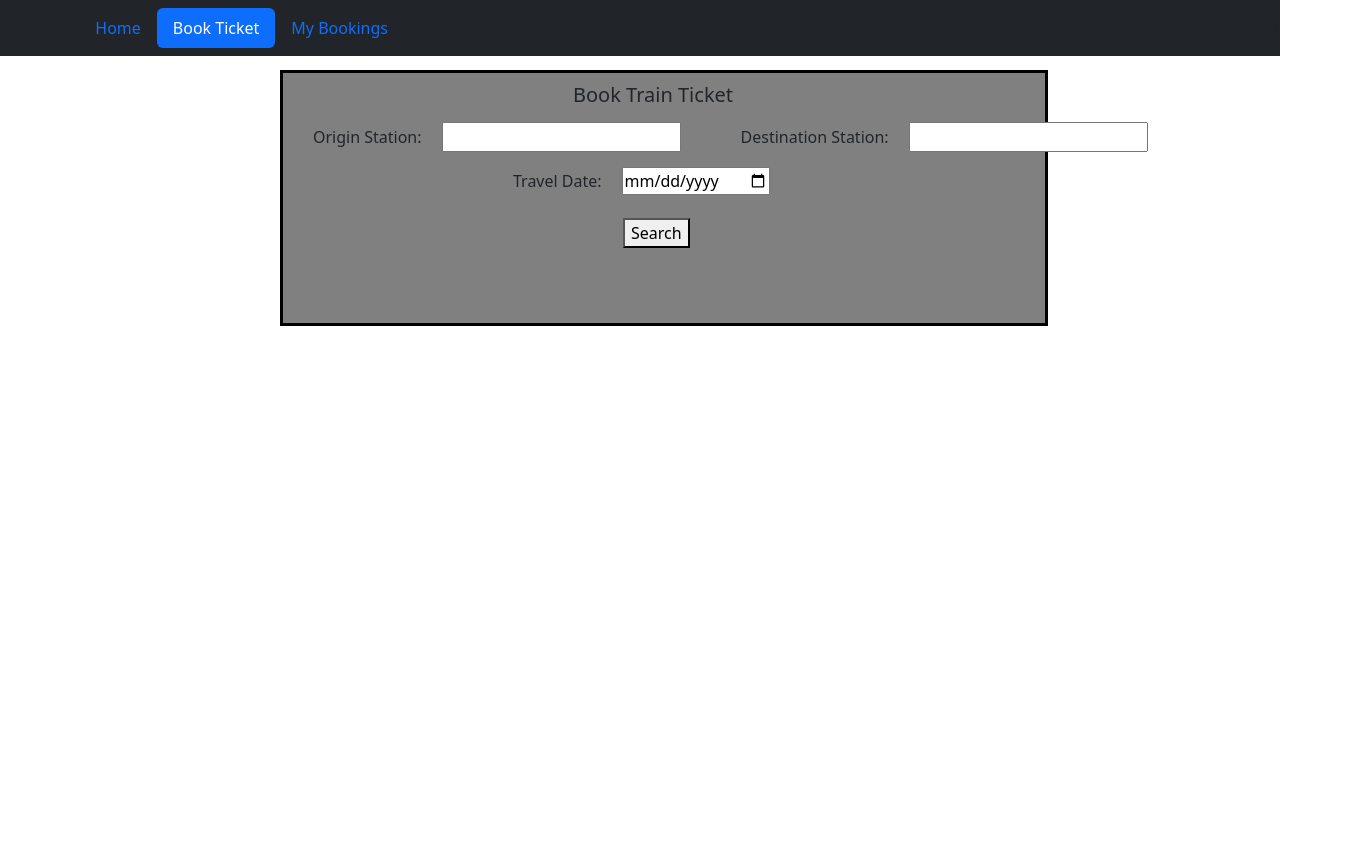
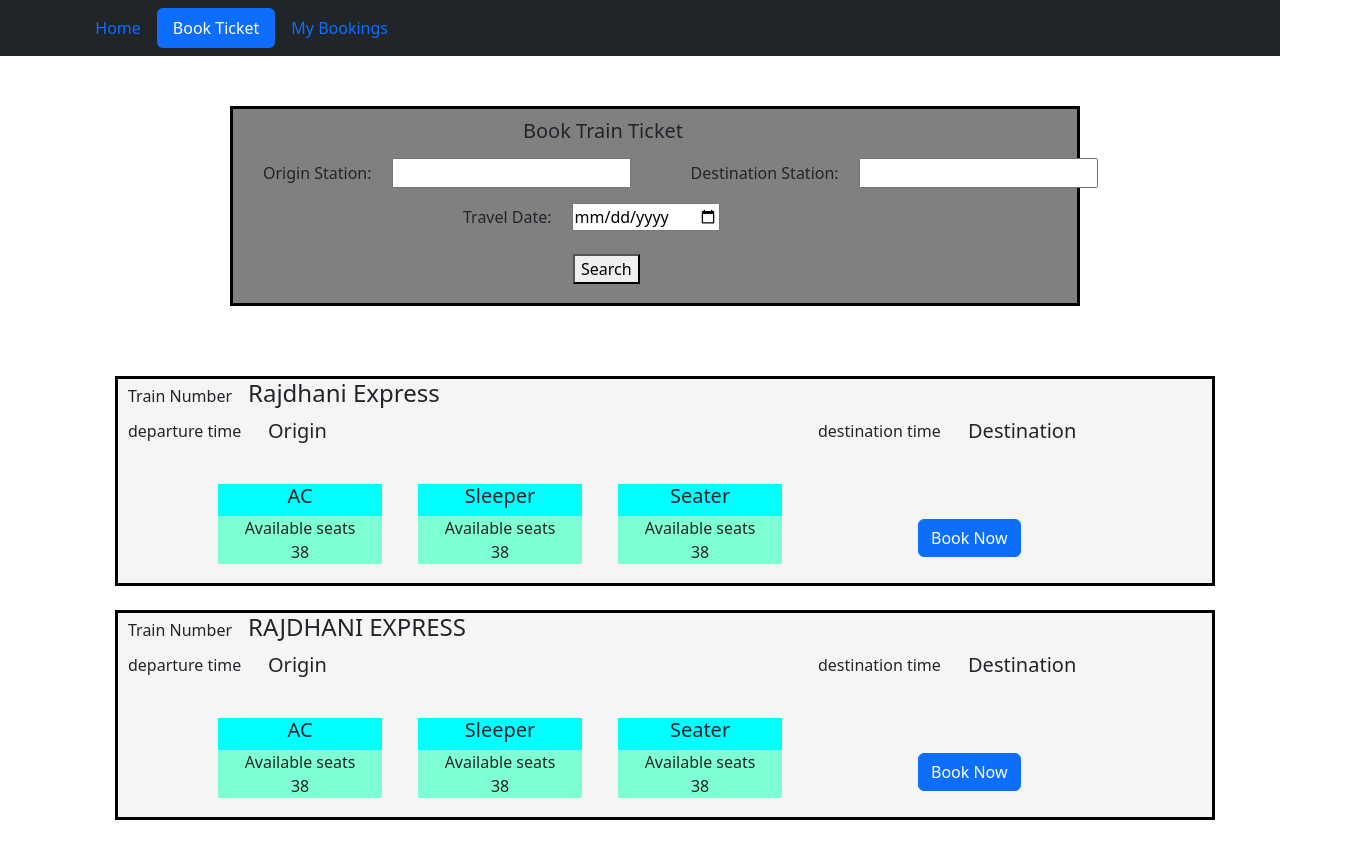
Before and after one commit to BhutdaNilesh/RailBook, an Angular app: page /BookTicket in a window 1280 px wide. Shown: the top 858 px of the page, 1347 px wide, since content can reach past the window. Before the commit the page ends 800 px from the top, so only its background shows below. Built offline with nearby package versions, Linux system fonts and the light colour scheme.

Commit message:
Added search bar and trains cards in book ticket component

```diff
--- a/src/app/User/book-ticket/book-ticket.component.css
+++ b/src/app/User/book-ticket/book-ticket.component.css
@@ -1,13 +1,14 @@
+/* search bar */
+
 #search_bar{
-    margin : auto;
     padding: 10px;
     border : 3px solid black;
-    width : 60%;
-    height: 32%;
+    width : 850px;
+    height: 200px;
     background-color: grey;
-    position: fixed;
-    top: 70px;
-    left: 280px;
+    position: relative;
+    top: 50px;
+    left: 230px;
 }
 
 #search_heading{
@@ -56,3 +57,108 @@
     top: 45px;
     left: 330px;
 }
+
+  /* Train card */
+
+  #available-trains{
+    position: relative;
+    top: 120px;
+  }
+
+  #train_card{
+    /* padding: 10px; */
+    border : 3px solid black;
+    width : 1100px;
+    height: 210px;
+    background-color:whitesmoke;
+    position: relative;
+    left: 115px;
+}
+
+  #train_number{
+    position: absolute;
+    top: 5px;
+    left: 10px;
+  }
+
+  #train_name{
+    position: absolute;
+    top: 0px;
+    left: 130px;
+  }
+
+  #departure_time{
+    position: absolute;
+    top: 40px;
+    left: 10px;
+  }
+
+  #source{
+    position: absolute;
+    top: 40px;
+    left: 150px;
+  }
+
+  #destination_time{
+    position: absolute;
+    top: 40px;
+    left: 700px;
+  }
+
+  #destination_place{
+    position: absolute;
+    top: 40px;
+    left: 850px;
+  }
+
+  #ac-seats{
+    width : 15%;
+    height: 15%;
+    position: absolute;
+    top: 130px;
+    left: 100px;
+    display: flex;
+    justify-content: center;
+    flex-direction: column;
+  }
+
+  #sleeper-seats{
+    width : 15%;
+    height: 15%;
+    position: absolute;
+    top: 130px;
+    left: 300px;
+    display: flex;
+    justify-content: center;
+    flex-direction: column;
+  }
+
+  #seater-seats{
+    width : 15%;
+    height: 15%;
+    position: absolute;
+    top: 130px;
+    left: 500px;
+    display: flex;
+    justify-content: center;
+    flex-direction: column;
+  }
+
+  .type {
+    flex-basis: 50%;
+    text-align: center;
+  }
+
+  .type-header {
+    background-color: aqua;
+  }
+
+  .type-info {
+    background-color: aquamarine;
+  }
+
+  #book-button{
+    position: absolute;
+    top: 140px;
+    left: 800px;
+  }
--- a/src/app/User/book-ticket/book-ticket.component.html
+++ b/src/app/User/book-ticket/book-ticket.component.html
@@ -1,3 +1,4 @@
+
     <div id="search_bar">
         <h5 id="search_heading">Book Train Ticket</h5>
         <form >
@@ -15,3 +16,58 @@
             <button type="submit" id="submit">Search</button>
           </form>
     </div>
+
+
+    <div id="available-trains">
+
+        <div id="train_card">
+            <div id = "train_info">
+                <p id="train_number"> Train Number</p>
+                <h4 id = "train_name">Rajdhani Express</h4>
+                <p id="departure_time">departure time</p>
+                <h5 id="source">Origin</h5>
+                <p id="destination_time">destination time</p>
+                <h5 id="destination_place">Destination</h5>
+            </div>
+            <div id="ac-seats">
+                <div class="type type-header"><h5>AC</h5></div>
+                <div class="type type-info">Available seats<br> 38</div>
+            </div>
+            <div id="sleeper-seats">
+                <div class="type type-header"><h5>Sleeper</h5></div>
+                <div class="type type-info">Available seats<br> 38</div>
+            </div>
+            <div id="seater-seats">
+                <div class="type type-header"><h5>Seater</h5></div>
+                <div class="type type-info">Available seats<br> 38</div>
+            </div>
+            <button type="button" class="btn btn-primary" id="book-button">Book Now</button>
+          </div>
+          <br>
+
+          <div id="train_card">
+            <div id = "train_info">
+                <p id="train_number"> Train Number</p>
+                <h4 id = "train_name">RAJDHANI EXPRESS</h4>
+                <p id="departure_time">departure time</p>
+                <h5 id="source">Origin</h5>
+                <p id="destination_time">destination time</p>
+                <h5 id="destination_place">Destination</h5>
+            </div>
+            <div id="ac-seats">
+                <div class="type type-header"><h5>AC</h5></div>
+                <div class="type type-info">Available seats<br> 38</div>
+            </div>
+            <div id="sleeper-seats">
+                <div class="type type-header"><h5>Sleeper</h5></div>
+                <div class="type type-info">Available seats<br> 38</div>
+            </div>
+            <div id="seater-seats">
+                <div class="type type-header"><h5>Seater</h5></div>
+                <div class="type type-info">Available seats<br> 38</div>
+            </div>
+            <button type="button" class="btn btn-primary" id="book-button">Book Now</button>
+          </div>
+
+          <br><br>
+    </div>
```
Lines whose indentation alone changed are shown as unchanged.
